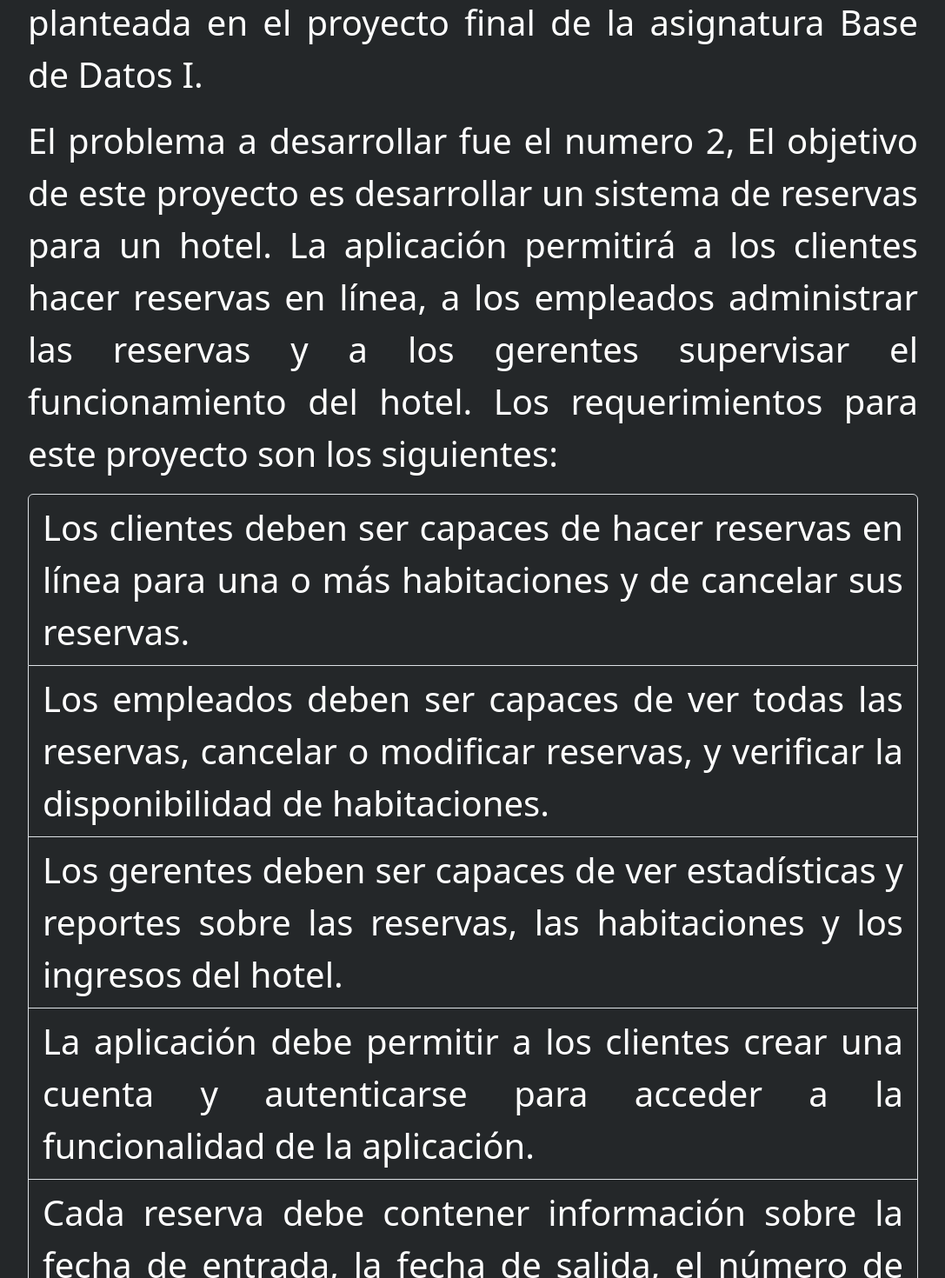
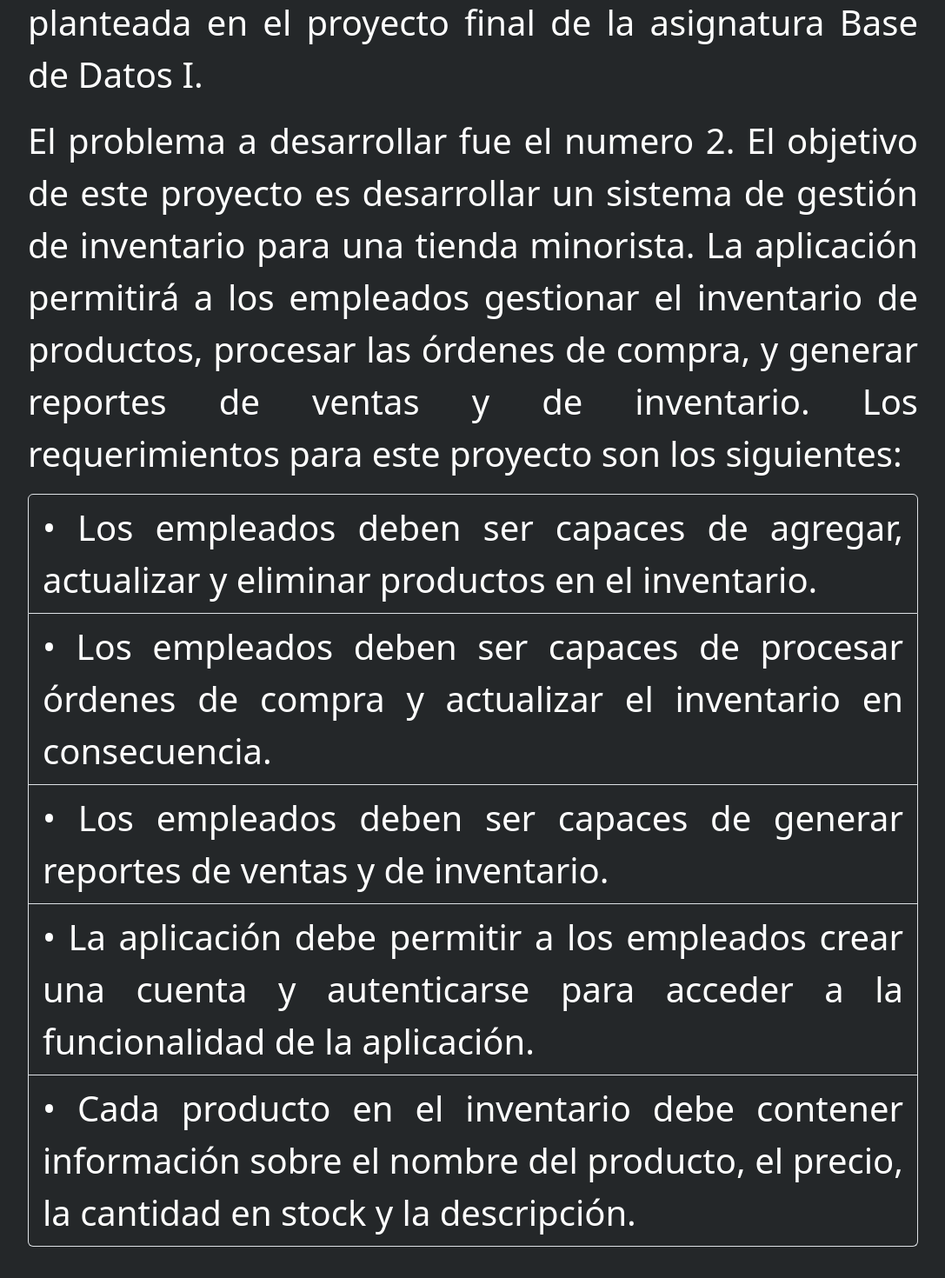
Before and after one commit to LeivSuaxy/Gestion-de-inventario-para-tienda-minorista, an Angular app in the folder Frontend/: page / in a window 1280 px wide. Shown: the part 400-1870 px from the top of the page at 87% size, without its empty margins (96-1183 px from the left). Built offline with nearby package versions, Linux system fonts and the light colour scheme.

Commit message:
Solved error in Home

```diff
--- a/Frontend/src/app/views/views.component.html
+++ b/Frontend/src/app/views/views.component.html
@@ -4,24 +4,23 @@
   <h1 class="encabezados">Bienvenidos al proyecto final de <span style="color: red;">Base de Datos</span></h1>
   <p class="textfont">Esta pagina web, ha sido creada con el proposito fundamental de darle solucion a la problematica planteada en
   el proyecto final de la asignatura Base de Datos I.</p>
-  <p class="textfont">El problema a desarrollar fue el numero 2, El objetivo de este proyecto es desarrollar un sistema de reservas
-    para un hotel. La aplicación permitirá a los clientes hacer reservas en línea, a los empleados administrar las
-    reservas y a los gerentes supervisar el funcionamiento del hotel. Los requerimientos para este proyecto son los
-    siguientes: </p>
+  <p class="textfont">El problema a desarrollar fue el numero 2. El objetivo de este proyecto es desarrollar un sistema
+    de gestión de inventario para una tienda minorista. La aplicación permitirá a los empleados gestionar el inventario
+    de productos, procesar las órdenes de compra, y generar reportes de ventas y de inventario. Los requerimientos para
+    este proyecto son los siguientes: </p>
 
   <!-- List of objectives -->
 
   <ul class="list-group">
-    <li class="list-group-item fonter listhelp">Los clientes deben ser capaces de hacer reservas en línea para una o más habitaciones
-      y de cancelar sus reservas.</li>
-    <li class="list-group-item fonter listhelp">Los empleados deben ser capaces de ver todas las reservas, cancelar o modificar
-      reservas, y verificar la disponibilidad de habitaciones.</li>
-    <li class="list-group-item fonter listhelp">Los gerentes deben ser capaces de ver estadísticas y reportes sobre las reservas,
-      las habitaciones y los ingresos del hotel.</li>
-    <li class="list-group-item fonter listhelp">La aplicación debe permitir a los clientes crear una cuenta y autenticarse para
-      acceder a la funcionalidad de la aplicación.</li>
-    <li class="list-group-item fonter listhelp">Cada reserva debe contener información sobre la fecha de entrada, la fecha de salida,
-      el número de huéspedes y las habitaciones reservadas.</li>
+    <li class="list-group-item fonter listhelp">•	Los empleados deben ser capaces de agregar, actualizar y eliminar productos
+      en el inventario.</li>
+    <li class="list-group-item fonter listhelp">•	Los empleados deben ser capaces de procesar órdenes de compra y actualizar
+      el inventario en consecuencia.</li>
+    <li class="list-group-item fonter listhelp">•	Los empleados deben ser capaces de generar reportes de ventas y de inventario.</li>
+    <li class="list-group-item fonter listhelp">•	La aplicación debe permitir a los empleados crear una cuenta y autenticarse
+      para acceder a la funcionalidad de la aplicación.</li>
+    <li class="list-group-item fonter listhelp">•	Cada producto en el inventario debe contener información sobre el nombre
+      del producto, el precio, la cantidad en stock y la descripción.</li>
   </ul>
 
   <hr style="margin-top: 40px"/>
```
